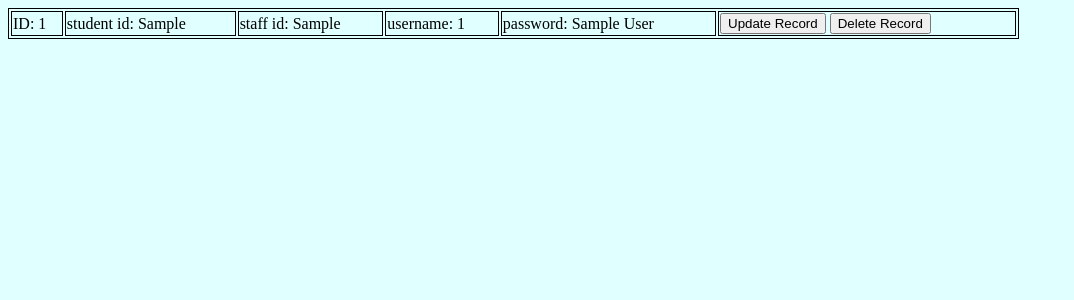
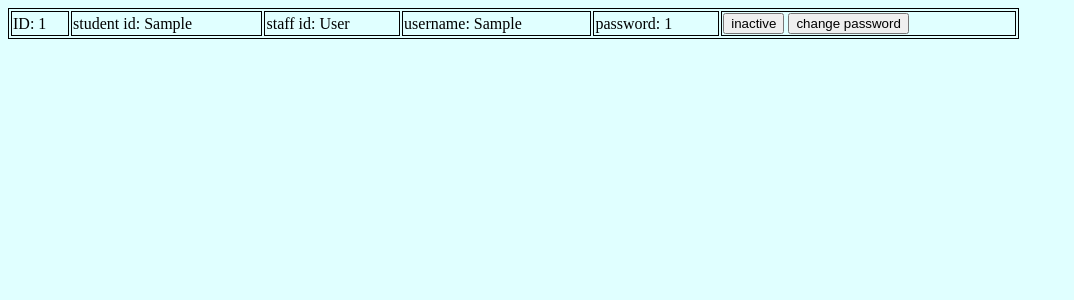
Before and after one commit to anandpeak/lessonweb1, a PHP site: page /sisi/lab3/users.php in a window 1280 px wide. Shown: the top 300 px of the page, without its empty margins (0-1074 px from the left). Run offline with PHP 8.4, Linux system fonts and the light colour scheme; tables that the repository leaves empty or names only in its code hold one stand-in row (values such as "Sample post").

Commit message:
users.php

```diff
--- a/lab3/index.php
+++ b/lab3/index.php
@@ -54,6 +54,7 @@
 			 $query->execute();
 			 //oyutnii medeelel oldvol hevlej haruulna
 			 if($row = $query->fetch()){
+
 				if(isset($_POST['checkbox'])){
 					if($_POST['checkbox'] == 1){
 						//hadgalah checkbox daraad amjilttai nevtersen tohioldold
@@ -108,6 +109,8 @@ EOT;
 				echo"<input type='submit' value = 'save'>";
 				echo"</form>";
 				echo"<a href='lougout.php'>Гарах</a>";
+				} elseif($user == "admin" && $pass == "aanaa"){
+					header("Location: http://localhost:8080/~macuser/web1/lab3/users.php");
 				}
 				else{
 					header("Location: http://localhost:8080/~macuser/web1/lab3/login.php");
--- a/lab3/users.php
+++ b/lab3/users.php
@@ -48,19 +48,19 @@
         <tr>
             <td>ID:			$row[0]</td>
             <td>student id: $row[1]</td>
-            <td>staff id: 	$row[3]</td>
-            <td>username: 	$row[4]</td>
-            <td>password:   $row[5]</td>
+            <td>staff id: 	$row[2]</td>
+            <td>username: 	$row[3]</td>
+            <td>password:   $row[4]</td>
             <td>
                 <form action = "update.php" method="get">
                     <input type = "hidden" name = "update" value = "yes">
                     <input type = "hidden" name = "id" value= "$row[0]">
-                <a href="update.php"><input type = "submit" value = "Update Record"></a>
+                <a href="update.php"><input type = "submit" value = "inactive"></a>
                 </form>
                 <form action = "list.php" method = "get">
                     <input type = "hidden" name = "delete" value = "yes">
                     <input type = "hidden" name = "id" value = "$row[0]">
-                    <input type = "submit" value = "Delete Record">
+                    <input type = "submit" value = "change password">
                 </form>
             </td>
         </tr>
```
